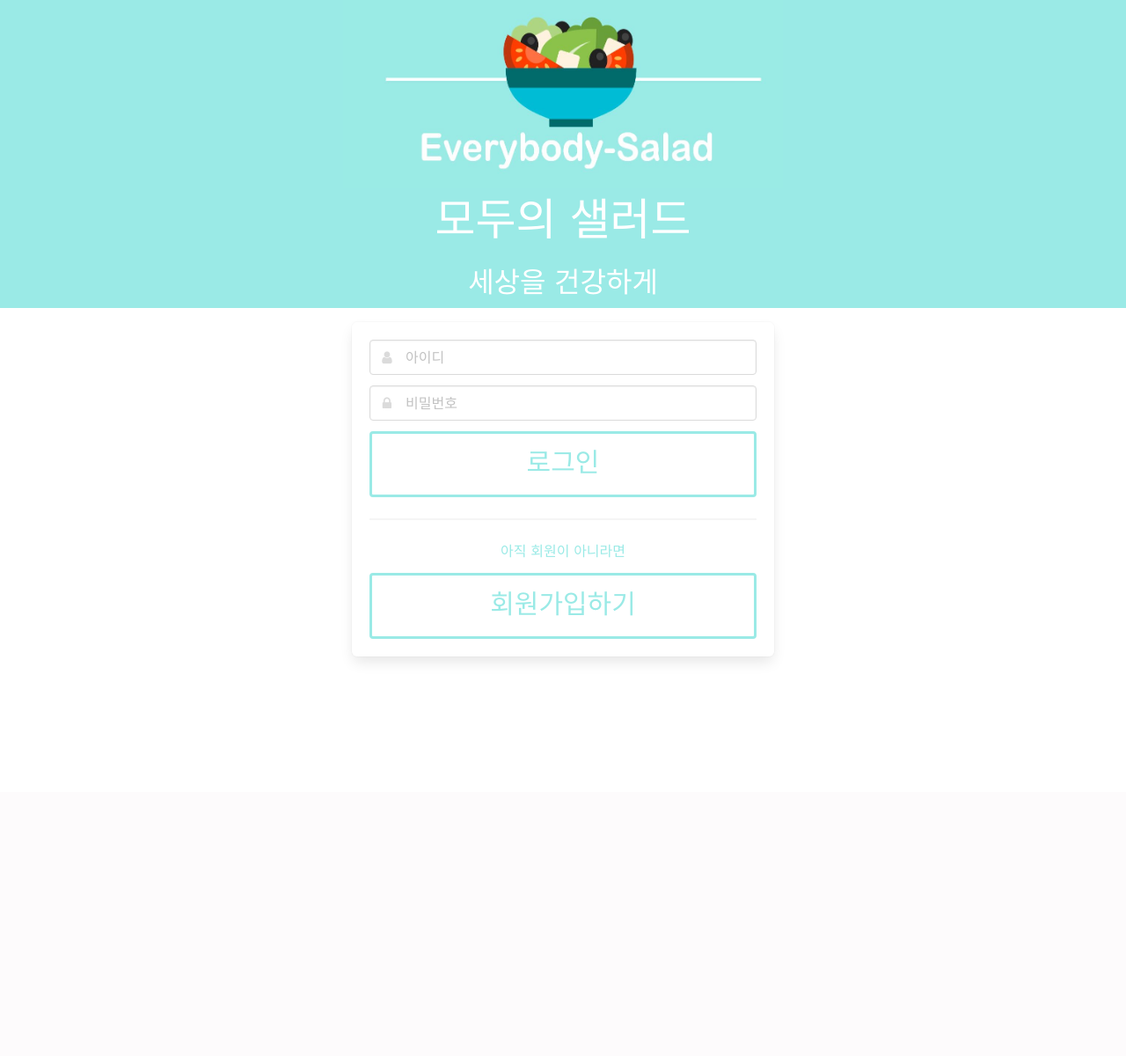
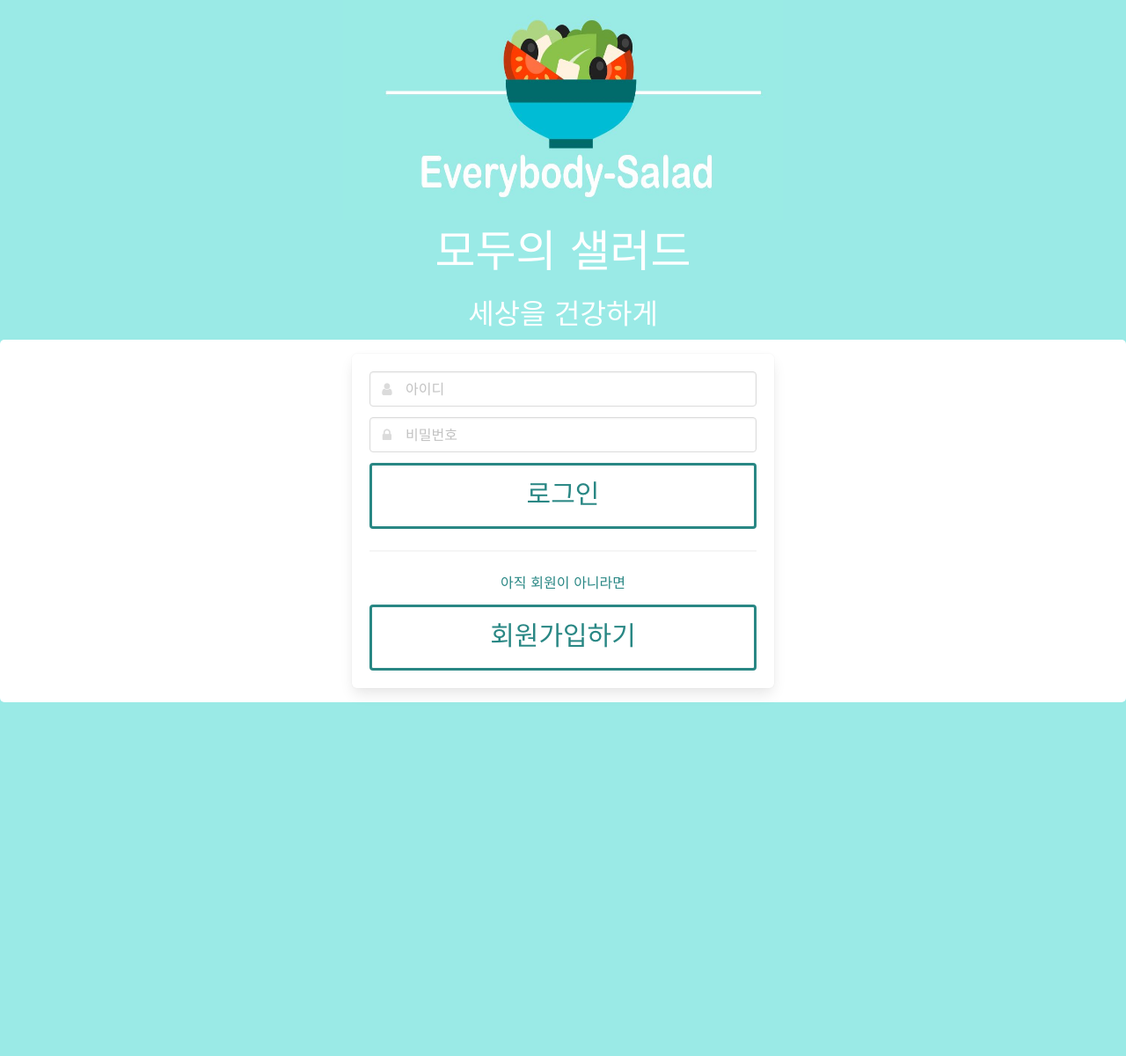
Before and after one commit to ombreman/everybody_salad, a Flask app: page /login in a window 1280 px wide. Shown: the whole page at 88% size. Before the commit the page ends 751 px from the top, so only its background shows below. Run offline with Flask 2, Linux system fonts and the light colour scheme; some libraries are stand-ins or nearby versions; some web fonts are replaced.

Commit message:
Update login.html

```diff
--- a/templates/login.html
+++ b/templates/login.html
@@ -29,15 +29,18 @@
 
         <style>
             body {
-                {#background-color: RGBA(232, 52, 78, 0.2);#}
-                min-height: 100vh;
-                margin-bottom:100px;
+                background-color: #9AEAE6;
+                min-height: 150vh;
+                {#margin-bottom:100px;#}
             }
 
 
             .section {
+                background-color:white;
+                border-radius: 5px;
+                {#min-height: 1000px;#}
                 padding: 1rem 1.5rem;
-                max-width: 750px;
+                max-width: 1300px;
                 margin: auto;
             }
 
@@ -58,26 +61,26 @@
             .button.is-sparta {
                 background-color: white;
                 border-width:3px;
-                border-color: #9AEAE6;
+                border-color: #298784;
                 text-shadow: black;
-                color: #9AEAE6 !important;
+                color: #298784 !important;
                 font-family: 'Jua', sans-serif;
             }
 
             .button.is-sparta.is-outlined {
                 background-color: white;
-                border-color: #9AEAE6;
+                border-color: #298784;
                 text-shadow: black;
-                color: #9AEAE6 !important;
+                color: #298784 !important;
             }
 
             .help {
                 color: gray;
             }
-            .hero{
-                height:350px;
-                background-color:#9AEAE6;
-            }
+            {#.hero{#}
+            {#    height:350px;#}
+            {#    background-color:#9AEAE6;#}
+            {#}#}
             {#.title.is-sparta{#}
             {#    color:white;#}
             {#}#}
@@ -87,18 +90,24 @@
                 width:500px;
                 margin:auto;
             }
-            .middle-img{
-
-                width:500px;
-                margin-left:700px;
-
-            }
+            {#.middle-img{#}
+            {##}
+            {#    width:500px;#}
+            {#    margin-left:700px;#}
+            {##}
+            {#}#}
             .font{
                font-family: 'Jua', sans-serif;
             }
             .mb-3{
-                color:#9AEAE6;
+                color:#298784;
             }
+
+
+
+
+
+
 
 
 
@@ -303,7 +312,7 @@
 
     </head>
     <body>
-        <section class="hero is-#9AEAE6">
+        <section class="hero">
             <img src="{{ url_for('static', filename='logo.jpeg') }}" class="salad-img">
             <div class="hero-body has-text-centered" style="padding-bottom:10px;padding-top:10px;">
                 <h1 class="title" style="font-size:50px;">모두의 샐러드</h1>
@@ -316,8 +325,8 @@
 {#        </section>#}
 
         <section class="section font">
-            <div class="container">
-                <div class="box" style="max-width: 480px;margin:auto">
+                <div class="container" >
+                <div class="box" style="max-width: 480px;margin:auto;">
                     <article class="media">
                         <div class="media-content">
                             <div class="content">
@@ -372,7 +381,7 @@
                                                    placeholder="비밀번호 재입력">
                                             <span class="icon is-small is-left"><i class="fa fa-lock"></i></span>
                                         </div>
-                                        <p id="help-password2" class="help is-hidden" style="color:#9AEAE6">비밀번호를 다시 한 번 입력해주세요.</p>
+                                        <p id="help-password2" class="help is-hidden" style="color:#298784">비밀번호를 다시 한 번 입력해주세요.</p>
 
                                     </div>
                                 </div>
```
